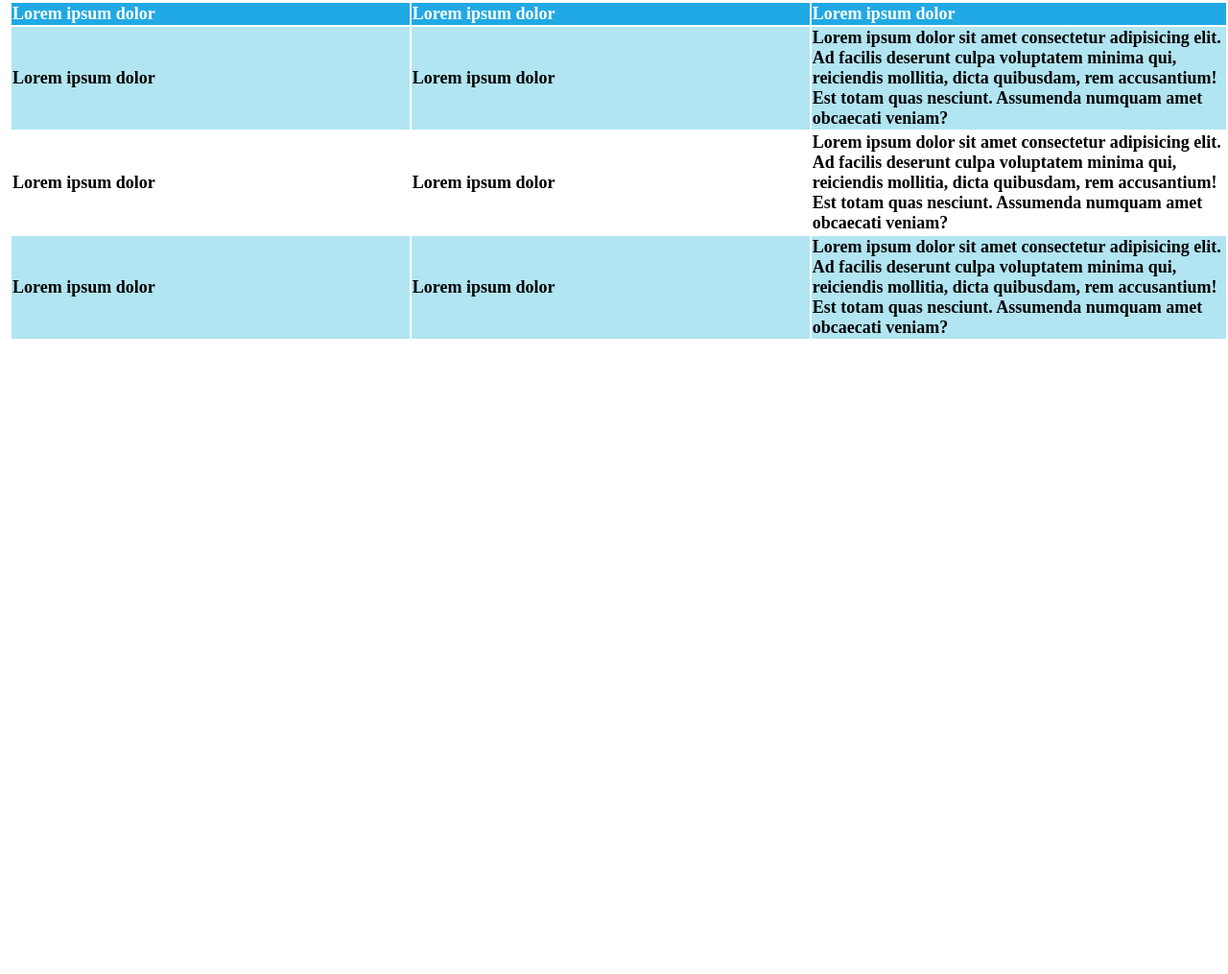
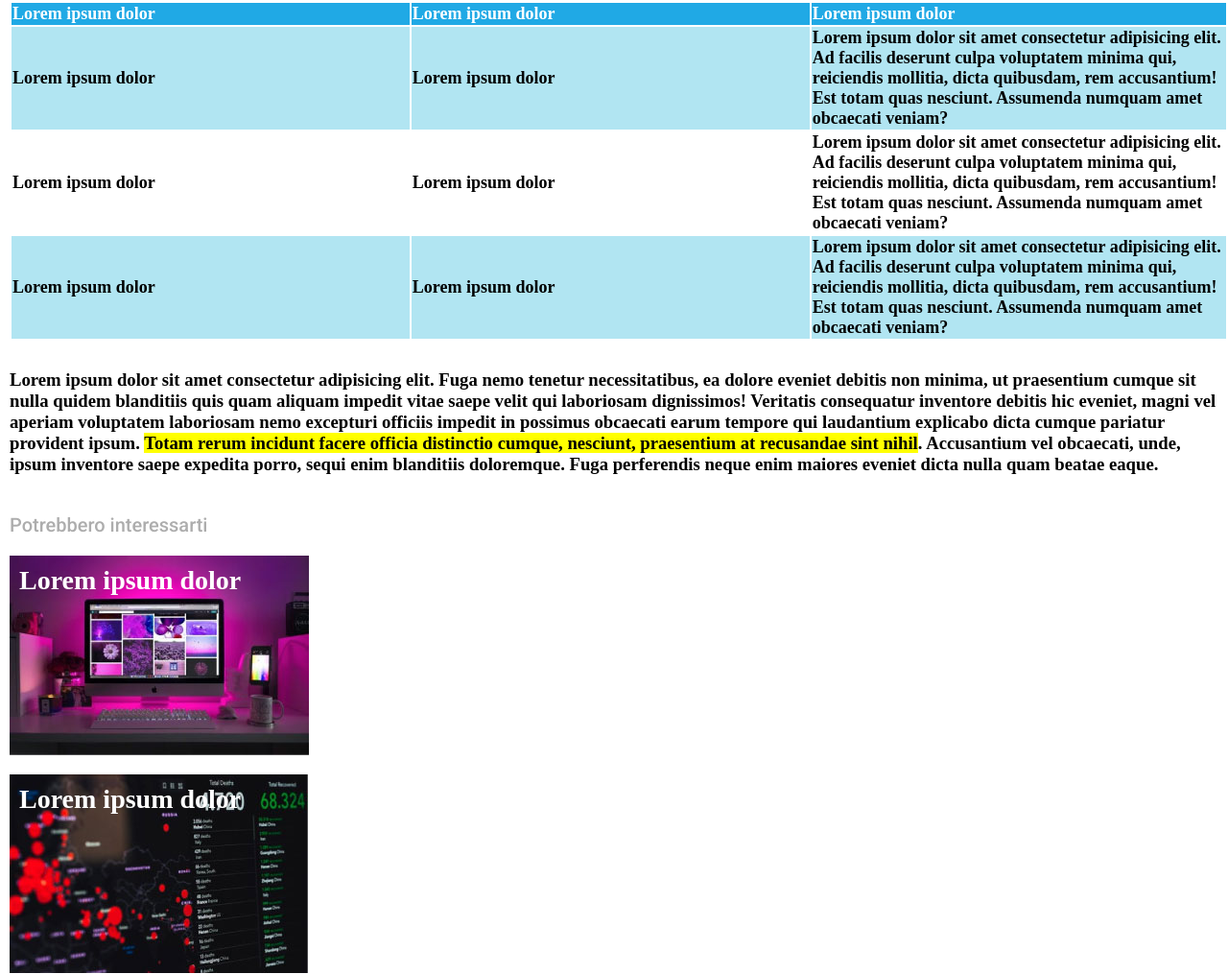
Before and after one commit to valeriobartoletti97/html-css-booleaner, a plain HTML site: page index.html in a window 1280 px wide. Shown: the part 1313-2328 px from the top of the page at 96% size. Before the commit the page ends 1668 px from the top, so only its background shows below. Drawn offline with Linux system fonts and the light colour scheme.

Commit message:
finished html and css

```diff
--- a/css/style.css
+++ b/css/style.css
@@ -78,3 +78,35 @@ td{
 .table-blue{
     background-color: #b1e5f2;
 }
+
+p.grey{
+    font-size: 20px;
+    margin-top: 40px;
+    margin-left: 10px;
+}
+
+.bottom{
+    margin-left: 10px;
+    margin-top: 20px;
+}
+
+.related-img1{
+    background-image: url("../img/monitor.jpg");
+    height: 208px;
+    font-weight: bold;
+    color: white;
+    padding: 10px;
+    font-size: 28px;
+    background-repeat: no-repeat;
+}
+
+.related-img2{
+    margin-top: 20px;
+    background-image: url("../img/graph.jpg");
+    height: 208px;
+    font-weight: bold;
+    color: white;
+    padding: 10px;
+    font-size: 28px;
+    background-repeat: no-repeat;
+}
--- a/index.html
+++ b/index.html
@@ -81,10 +81,19 @@
             </table>
         </section>
         <!-- 2nd paraghraph -->
-        <section></section>
+        <section>
+            <h3>Lorem ipsum dolor sit amet consectetur adipisicing elit. Fuga nemo tenetur necessitatibus, ea dolore eveniet debitis non minima, ut praesentium cumque sit nulla quidem blanditiis quis quam aliquam impedit vitae saepe velit qui laboriosam dignissimos! Veritatis consequatur inventore debitis hic eveniet, magni vel aperiam voluptatem laboriosam nemo excepturi officiis impedit in possimus obcaecati earum tempore qui laudantium explicabo dicta cumque pariatur provident ipsum. <span class="highlighted">Totam rerum incidunt facere officia distinctio cumque, nesciunt, praesentium at recusandae sint nihil</span>. Accusantium vel obcaecati, unde, ipsum inventore saepe expedita porro, sequi enim blanditiis doloremque. Fuga perferendis neque enim maiores eveniet dicta nulla quam beatae eaque.</h3>
+        </section>
     </main>
     <!-- related images -->
-    <footer></footer>
+    <footer>
+        <p class="grey">Potrebbero interessarti</p>
+        <!-- image container -->
+        <div class="bottom">
+            <div class="related-img1">Lorem ipsum dolor</div>
+            <div class="related-img2">Lorem ipsum dolor</div>
+        </div>
+    </footer>
 
 </body>
 </html>
```
